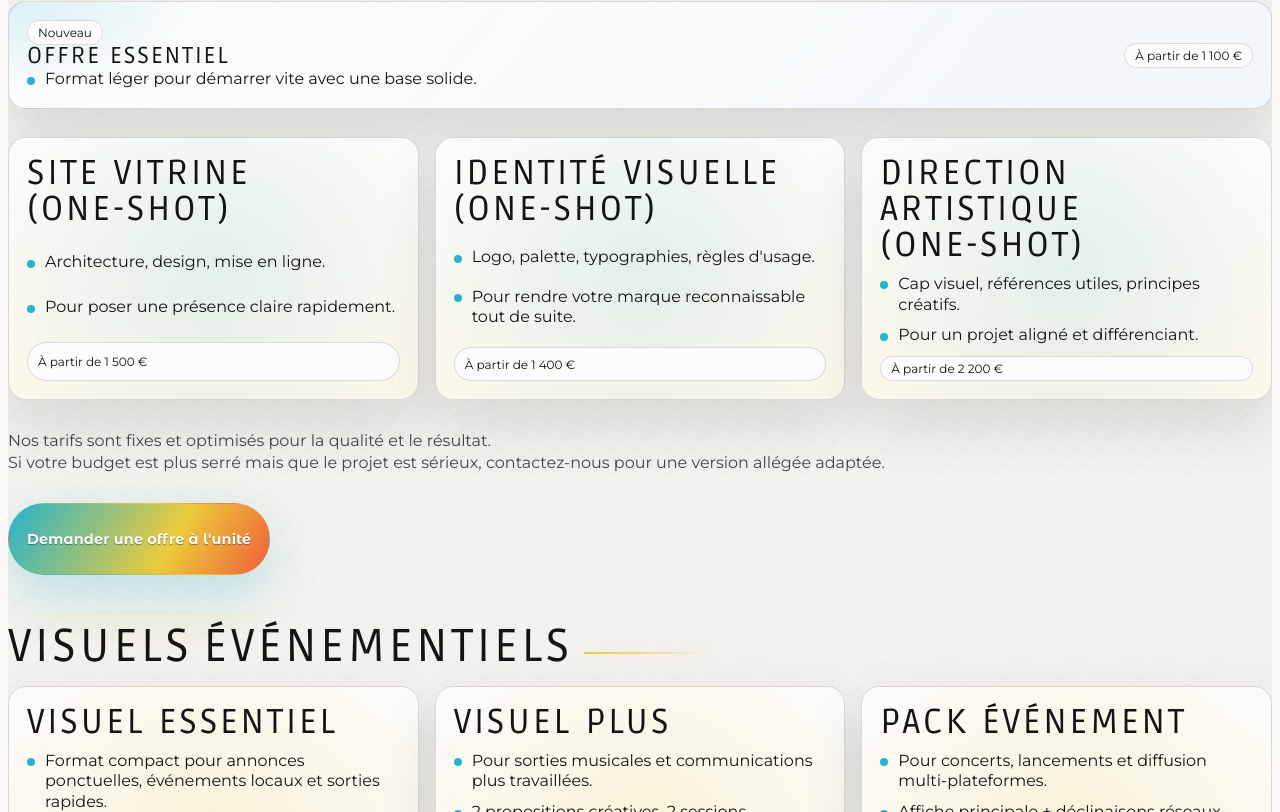
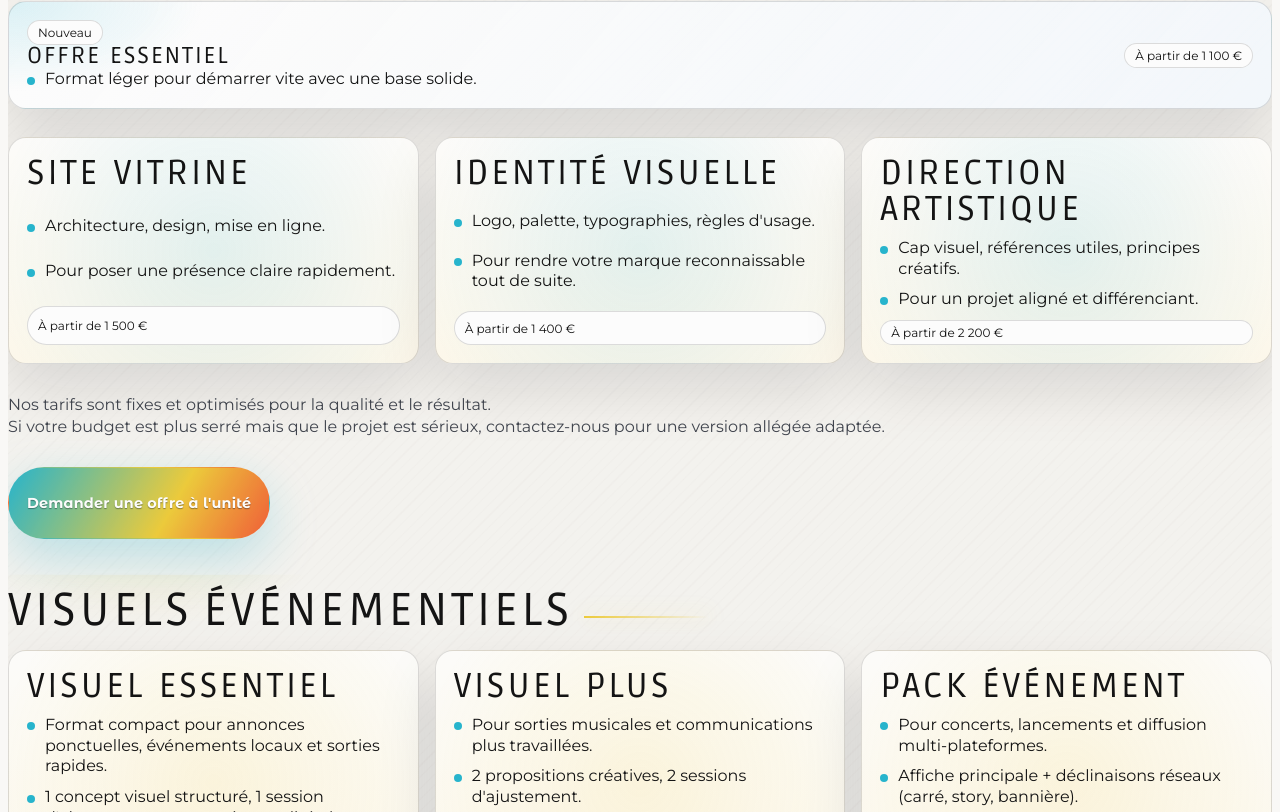
Before and after one commit to morjane-music/hors-cadre-studio, a Next.js app: page /prestations in a window 1280 px wide. Shown: the part 1508-2320 px from the top of the page. Built offline with nearby package versions, Linux system fonts and the light colour scheme; no server answers.

Commit message:
remove one-shot wording and harmonize prestations labels

```diff
--- a/app/prestations/page.tsx
+++ b/app/prestations/page.tsx
@@ -7,7 +7,7 @@ import "../site.css";
 export const metadata: Metadata = {
   title: "Prestations et packs",
   description:
-    "Prestations one-shot, packs Hors Cadre, maintenance et devis sur mesure. Vision assumée et livrables activables.",
+    "Prestations à l’unité, packs Hors Cadre, maintenance et devis sur mesure. Vision assumée et livrables activables.",
 };
 
 export default function PrestationsPage() {
@@ -78,20 +78,20 @@ export default function PrestationsPage() {
             <div className="site-pill">À partir de 1 100 €</div>
           </Link>
           <div className="site-grid site-stagger" data-flow>
-            <Link href="/contact?offer=Site%20vitrine%20(one-shot)" className="site-card site-card-link" data-cursor data-sound>
-              <div className="site-card-title">Site vitrine (one-shot)</div>
+            <Link href="/contact?offer=Site%20vitrine" className="site-card site-card-link" data-cursor data-sound>
+              <div className="site-card-title">Site vitrine</div>
               <div className="site-list-item">Architecture, design, mise en ligne.</div>
               <div className="site-list-item">Pour poser une présence claire rapidement.</div>
               <div className="site-pill">À partir de 1 500 €</div>
             </Link>
-            <Link href="/contact?offer=Identit%C3%A9%20visuelle%20(one-shot)" className="site-card site-card-link" data-cursor data-sound>
-              <div className="site-card-title">Identité visuelle (one-shot)</div>
+            <Link href="/contact?offer=Identit%C3%A9%20visuelle" className="site-card site-card-link" data-cursor data-sound>
+              <div className="site-card-title">Identité visuelle</div>
               <div className="site-list-item">Logo, palette, typographies, règles d&apos;usage.</div>
               <div className="site-list-item">Pour rendre votre marque reconnaissable tout de suite.</div>
               <div className="site-pill">À partir de 1 400 €</div>
             </Link>
-            <Link href="/contact?offer=Direction%20artistique%20(one-shot)" className="site-card site-card-link" data-cursor data-sound>
-              <div className="site-card-title">Direction artistique (one-shot)</div>
+            <Link href="/contact?offer=Direction%20artistique" className="site-card site-card-link" data-cursor data-sound>
+              <div className="site-card-title">Direction artistique</div>
               <div className="site-list-item">Cap visuel, références utiles, principes créatifs.</div>
               <div className="site-list-item">Pour un projet aligné et différenciant.</div>
               <div className="site-pill">À partir de 2 200 €</div>
@@ -269,7 +269,7 @@ export default function PrestationsPage() {
             <div className="site-card">
               <div className="site-card-title">Quels sont les délais moyens ?</div>
               <div className="site-list-item">
-                One-shot : généralement 2 à 4 semaines. Pack : 4 à 8 semaines selon le périmètre validé.
+                À l’unité : généralement 2 à 4 semaines. Pack : 4 à 8 semaines selon le périmètre validé.
               </div>
             </div>
             <div className="site-card">
--- a/components/layout/Footer.tsx
+++ b/components/layout/Footer.tsx
@@ -16,7 +16,7 @@ function getFooterContext(pathname: string): FooterContext {
   if (pathname.startsWith("/prestations")) {
     return {
       title: "Choisir juste. Exécuter fort.",
-      copy: "One-shot ou sur mesure : un périmètre clair, un rendu prêt à activer.",
+      copy: "À l’unité ou sur mesure : un périmètre clair, un rendu prêt à activer.",
       primaryHref: "/contact",
       primaryLabel: "Lancer une demande",
       secondaryHref: "/processus",
@@ -94,7 +94,7 @@ export default function Footer() {
   ];
 
   const frameItems = [
-    { label: "One-shot + devis sur mesure", icon: "bolt" as const },
+    { label: "À l’unité + devis sur mesure", icon: "bolt" as const },
     { label: "Réponse initiale rapide (24-48h)", icon: "time" as const },
     { label: "Maintenance mensuelle disponible", icon: "gear" as const },
   ];
--- a/components/sections/OfferEstimator.tsx
+++ b/components/sections/OfferEstimator.tsx
@@ -23,7 +23,7 @@ export default function OfferEstimator() {
     if (scope === "brand" || budget === "mid") {
       if (tempo === "soon") {
         return {
-          title: "Identité visuelle (one-shot)",
+          title: "Identité visuelle",
           reason: "Refonte claire et rapide pour renforcer votre singularité visuelle.",
         };
       }
@@ -33,7 +33,7 @@ export default function OfferEstimator() {
       };
     }
     return {
-      title: "Site vitrine (one-shot)",
+      title: "Site vitrine",
       reason: "Une présence web claire, directe et activable rapidement.",
     };
   }, [scope, budget, tempo]);
```
